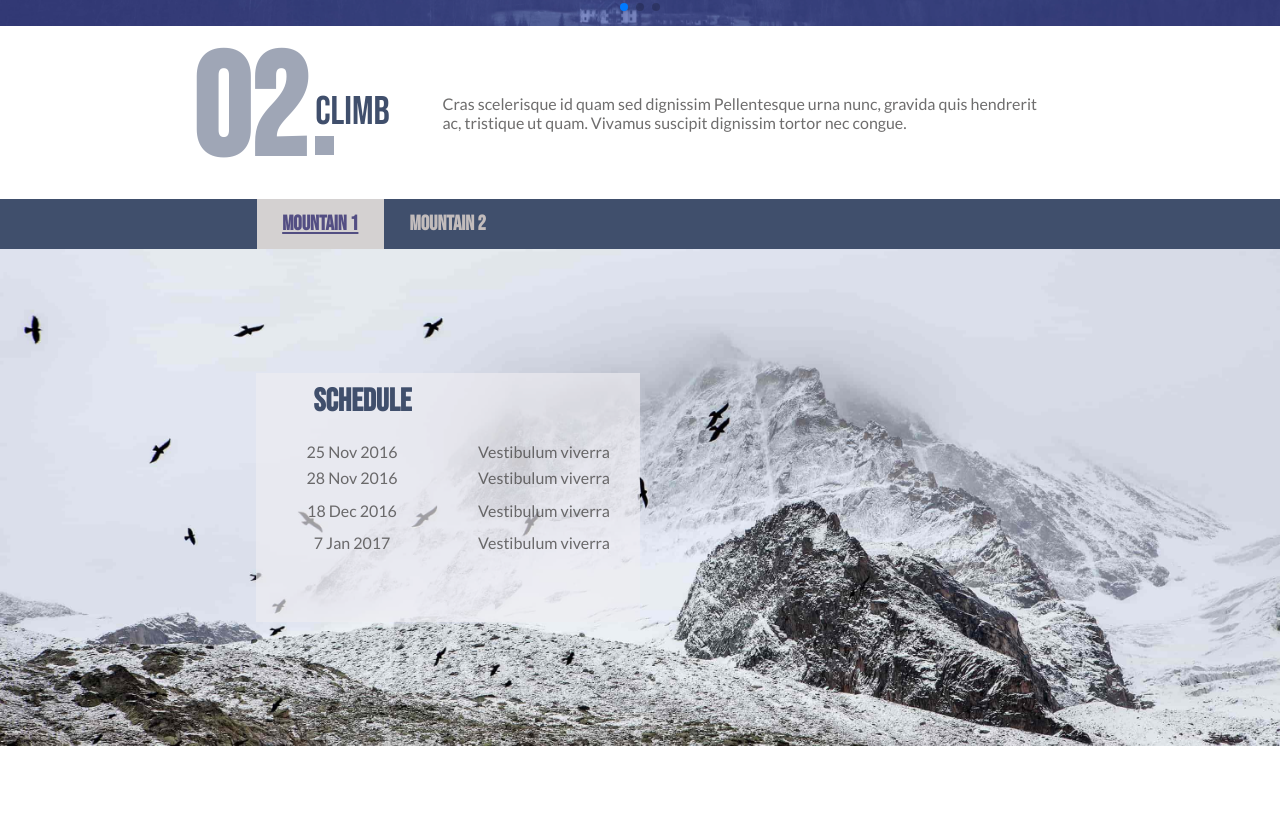
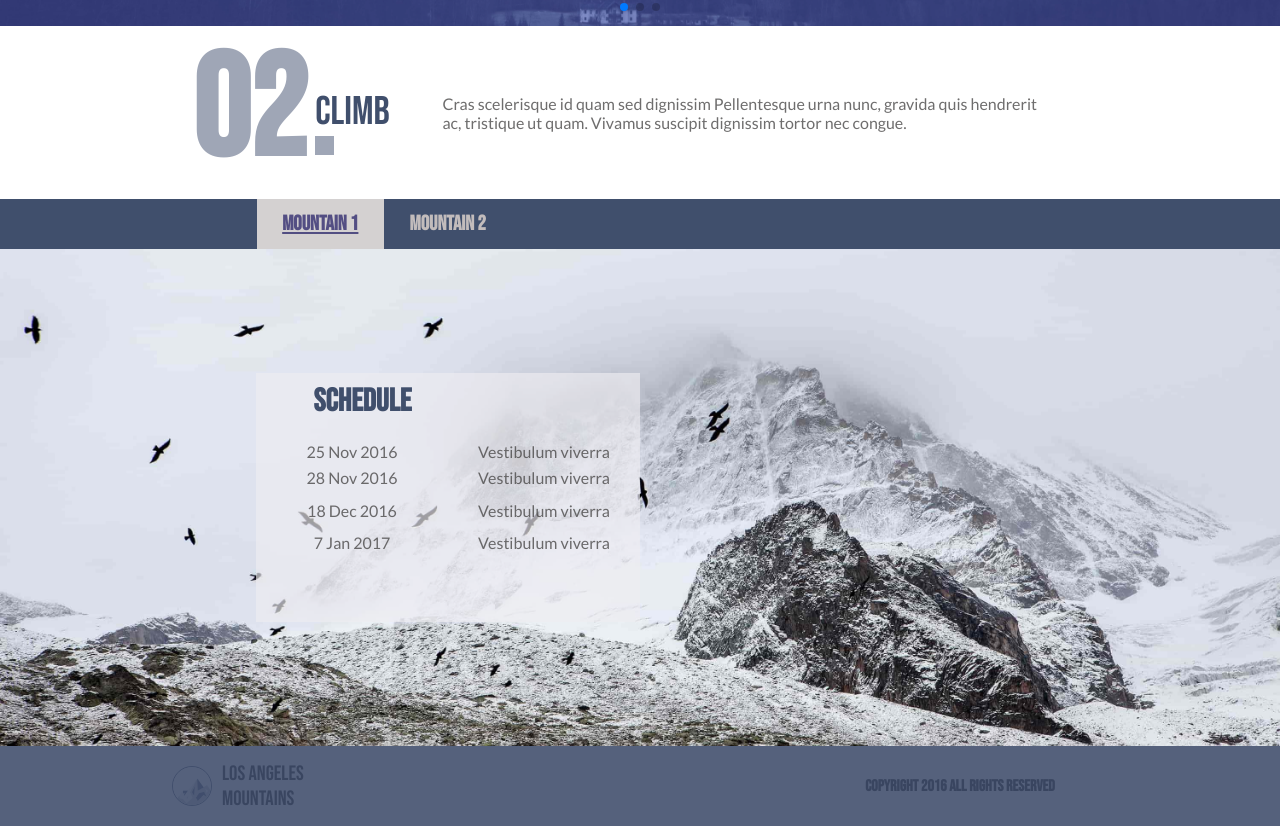
Before and after one commit to AngelDarco/los-angeles-mountains, a website: page index.html in a window 1280 px wide. Shown: the part 1574-2400 px from the top of the page. Before the commit the page ends 2320 px from the top, so only its background shows below. Drawn offline with nearby package versions, Linux system fonts and the light colour scheme.

Commit message:
version 1.0 finished

```diff
--- a/index.html
+++ b/index.html
@@ -6,14 +6,15 @@
     <meta http-equiv="X-UA-Compatible" content="IE=edge">
     <meta name="viewport" content="width=device-width, initial-scale=1.0">
     <title>Document</title>
-    <link rel="stylesheet" href="https://cdn.jsdelivr.net/npm/swiper/swiper-bundle.min.css"/>
+    <link rel="stylesheet" href="https://cdn.jsdelivr.net/npm/swiper/swiper-bundle.min.css" />
     <link rel="stylesheet" href="./style.css">
 
     <!-- Swiper JS -->
     <script src="https://cdn.jsdelivr.net/npm/swiper/swiper-bundle.min.js"></script>
-    <script  type="module" src="./index.js" defer></script>
+    <script type="module" src="./index.js" defer></script>
 
 </head>
+
 <body>
     <header>
         <div class="logo">
@@ -145,6 +146,17 @@
             </div>
         </section>
     </main>
+    <footer>
+        <div class="logo">
+            <img src="./assets/logo.png" alt="logo">
+            <div class="title">
+                <p>LOS ANGELES</p>
+                <p>MOUNTAINS</p>
+            </div>
+        </div>
+        <div class="copyright">
+            <h4>copyright 2016 all rights reserved</h4>
+        </div>
+    </footer>
 </body>
-
 </html>
```
Lines whose indentation alone changed are shown as unchanged.
